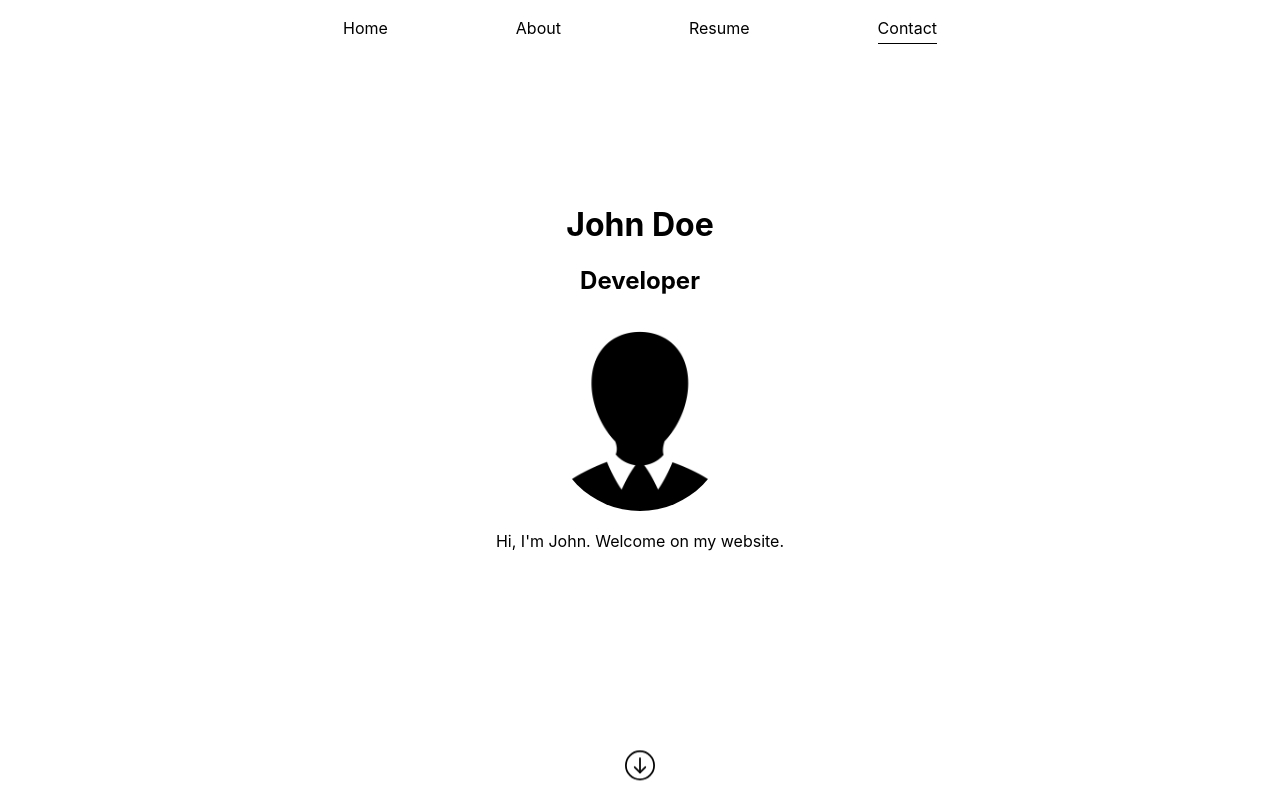
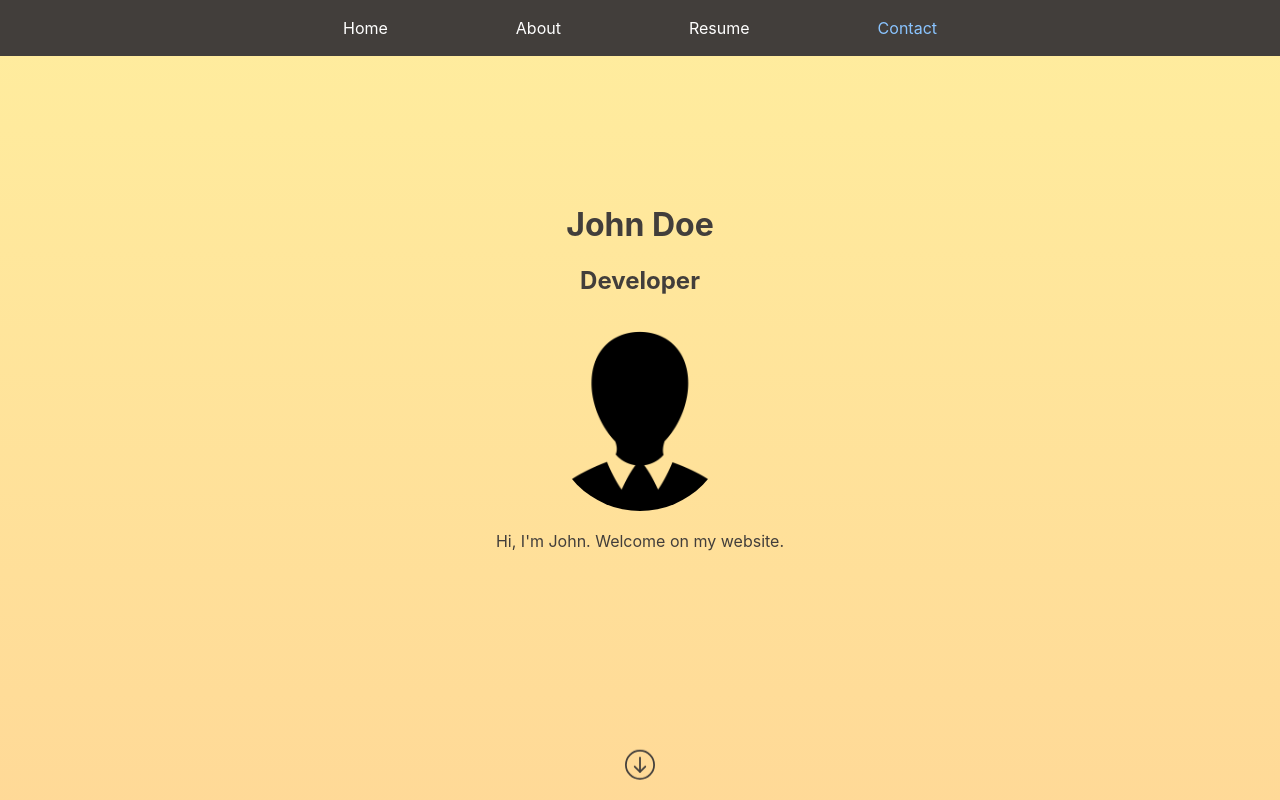
Before and after one commit to vrahier/website, a React (Create React App) app: page / in a window 1280 px wide. Shown: the top 800 px of the page. Built offline with nearby package versions, Linux system fonts and the light colour scheme.

Commit message:
Some more CSS

```diff
--- a/src/components/Content/index.css
+++ b/src/components/Content/index.css
@@ -19,12 +19,16 @@
   height: 30px;
   width: 30px;
 }
+#scrollDown:hover {
+  color: #8AC4FF;
+  cursor: pointer;
+}
 @keyframes MoveUpDown {
   0%, 100% {
     transform: translateY(0);
   }
   50% {
-    transform: translateY(-5px);
+    transform: translateY(-10px);
   }
 }
 
@@ -37,3 +41,9 @@
   padding: 15vh 0 0 0;
   height: 100vh;
 }
+a {
+  color: #423E3B;
+}
+a:hover {
+  color: #8AC4FF;
+}
--- a/src/components/Footer/index.css
+++ b/src/components/Footer/index.css
@@ -3,4 +3,6 @@ footer {
   display: flex;
   align-items: center;
   justify-content: center;
+  color: white;
+  background: #423E3B;
 }
--- a/src/components/Header/index.css
+++ b/src/components/Header/index.css
@@ -7,7 +7,8 @@ header {
   display: flex;
   align-items: center;
   justify-content: center;
-  background: white;
+  background: #423E3B;
+  color: white;
 }
 
 .menuList {
@@ -20,12 +21,13 @@ header {
   margin: 0 5vw 0 5vw;
 }
 
-.menuItem:active, .menuItem:hover {
+.menuItem:hover {
+  cursor: pointer;
   border-bottom: 1px solid;
   padding-bottom: 5px;
 }
 
 .activeItem {
-  border-bottom: 1px solid;
   padding-bottom: 5px;
+  color: #8AC4FF;
 }
--- a/src/index.css
+++ b/src/index.css
@@ -5,12 +5,13 @@ body {
     sans-serif;
   -webkit-font-smoothing: antialiased;
   -moz-osx-font-smoothing: grayscale;
+  background: hsla(16, 100%, 76%, 1);
+
+  background: linear-gradient(0deg, hsla(16, 100%, 76%, 1) 0%, hsla(49, 100%, 81%, 1) 100%);
+  color: #423E3B;
+
 }
 
-code {
-  font-family: source-code-pro, Menlo, Monaco, Consolas, 'Courier New',
-    monospace;
-}
 
 .text {
   text-align: justify;
```
